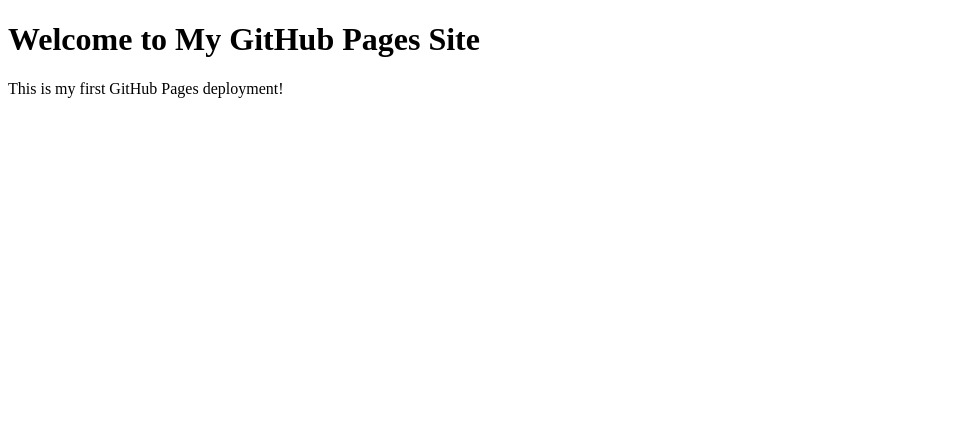
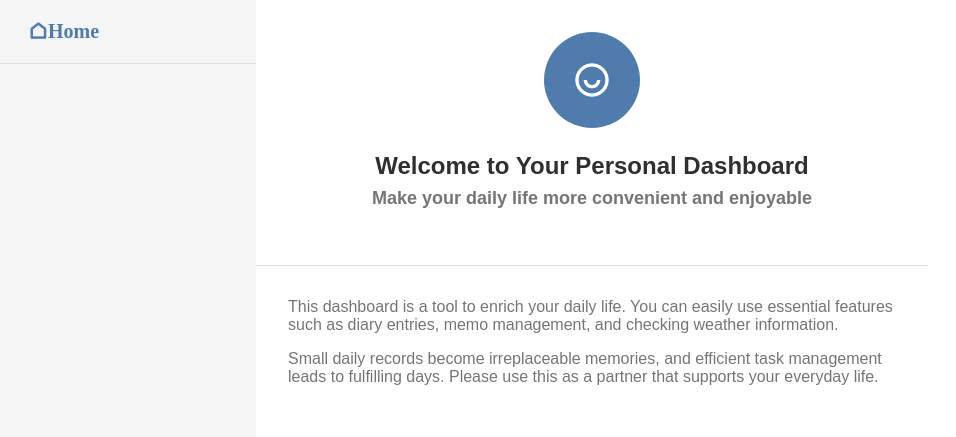
Before and after one commit to AokiMikuComco/my-first-web-app, a plain HTML site: page index.html in a window 1280 px wide. Shown: the whole page, without its empty margins (0-956 px from the left). Drawn offline with nearby package versions, Linux system fonts and the light colour scheme.

Commit message:
Add files via upload

```diff
--- a/index.html
+++ b/index.html
@@ -1,12 +1,41 @@
 <!DOCTYPE html>
 <html lang="en">
-<head>
-    <meta charset="UTF-8">
-    <meta name="viewport" content="width=device-width, initial-scale=1.0">
-    <title>My GitHub Pages Site</title>
-</head>
-<body>
-    <h1>Welcome to My GitHub Pages Site</h1>
-    <p>This is my first GitHub Pages deployment!</p>
-</body>
+  <head>
+    <meta charset="UTF-8" />
+    <title>Dashboard</title>
+    <meta name="viewport" content="width=device-width, initial-scale=1.0" />
+    <link rel="stylesheet" href="style.css" />
+    <link href="https://cdn.jsdelivr.net/npm/remixicon@4.5.0/fonts/remixicon.css" rel="stylesheet" />
+  </head>
+  <body>
+    <div class="div_content">
+      <aside>
+        <header class="side-header">
+        <div class="link">
+          <a href="#" class="sidebar-home" date-tab="home" ></a>
+          <span class="ri-home-line">Home</span>
+        </div>
+        </header>
+      </aside>
+    </div>
+
+    <main class="leftmain">
+      <section id="home">
+
+        <header class="main_header">
+          <div class="profile">
+          <span class="ri-user-smile-line"></span>
+          </div>
+          <h1>Welcome to Your Personal Dashboard</h1>
+          <h2>Make your daily life more convenient and enjoyable</h2>
+        </header>
+        <div class="message">
+          <li>This dashboard is a tool to enrich your daily life. You can easily use essential features such as diary entries, memo management, and checking weather information.</li>
+          <li>Small daily records become irreplaceable memories, and efficient task management leads to fulfilling days. Please use this as a partner that supports your everyday life.</li>
+        </div>
+
+      </section>
+    </main>
+
+  </body>
 </html>
--- /dev/null
+++ b/style.css
@@ -0,0 +1,110 @@
+/* ブラウザで設定されているスタイルのリセット・共通設定 */
+/* 消さないでください */
+*,
+*::before,
+*::after {
+  box-sizing: border-box;
+}
+body,
+h1,
+h2,
+h3,
+p,
+ul,
+li,
+form,
+input,
+textarea,
+select,
+button {
+  margin: 0;
+  padding: 0;
+  font-family: sans-serif;
+}
+
+ul {
+  list-style: none;
+}
+/* スタイルのリセット終了 */
+
+/* サイドバーとメインコンテンツを包むための要素のスタイルを書いてください */
+
+.div_content{display: flex; height:100vh;}
+/* サイドバーに関連するスタイルを書いてください */
+
+aside{width: 256px;
+flex-shrink: 0;
+background-color:#f5f5f5;
+border-right:1px #e0e0e0;
+display: flex;
+flex-direction: column;
+height: 100%;}
+
+.side-header{padding: 20px;
+border-bottom:1px solid #e0e0e0;
+}
+
+.link {
+  font-size: 1.25rem;
+  font-weight: 600;
+  color:#4f7cac;
+  display: flex;
+  align-items: center;
+  gap: 8px;
+  text-decoration: none;
+}
+
+/* メインコンテンツに関連するスタイルを書いてください */
+
+body{
+  display:flex;
+  flex:1;
+}
+
+.main_header{background-color: white ;
+padding: 32px;
+border-bottom: 1px solid #e0e0e0;
+text-align: center;
+}
+
+.profile{
+
+width: 96px; height: 96px;
+background-color: #4f7cac;
+border-radius:50%;
+display: flex;
+justify-content: center ;
+align-items:center;
+margin-left:auto ;
+margin-right: auto;
+margin-bottom: 24px;
+}
+
+.ri-user-smile-line{
+  font-size: 2.5rem;
+  color:white;
+}
+
+h1{
+  font-size: 1.5rem;
+  font-weight: 600;
+  color: #2f2f2f;
+  margin-bottom: 8px;
+}
+
+h2{
+  font-size: 1.125rem;
+  color: #757575;
+  margin-bottom: 24px;
+}
+
+.message{
+  max-width: 672px;
+  margin: 0 auto;
+  padding: 32px;
+  color: #757575;
+
+}
+
+li{list-style:none;
+  margin-bottom:16px;}
```
